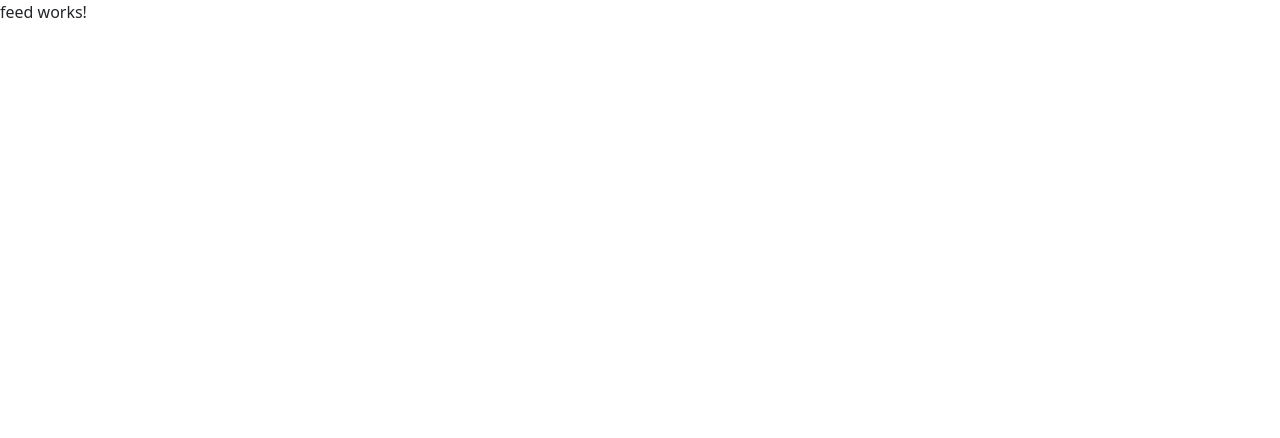
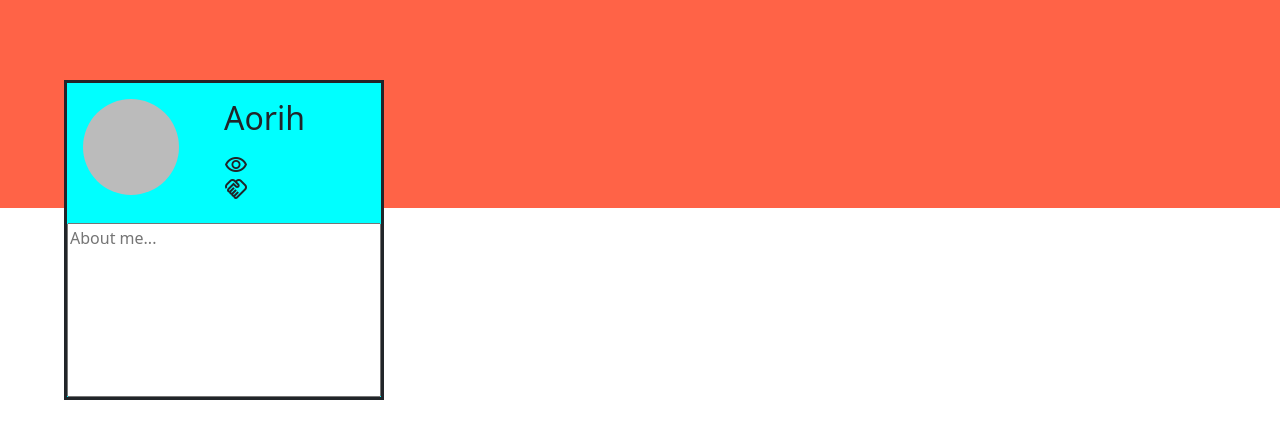
Before and after one commit to Aorih/feep, an Angular app: page /feed in a window 1280 px wide. Shown: the top 438 px of the page. Built offline with nearby package versions, Linux system fonts and the light colour scheme.

Commit message:
feat: added banner and cardProfile component

```diff
--- a/src/app/feed/feed.component.css
+++ b/src/app/feed/feed.component.css
@@ -0,0 +1,11 @@
+textarea{
+    margin: 0;
+    padding: 0;
+}
+
+.banner{
+    width: 100%;
+    height: 13rem;
+    background-color: tomato;
+    z-index: -1;
+}
--- a/src/app/feed/feed.component.html
+++ b/src/app/feed/feed.component.html
@@ -1 +1,2 @@
-<p>feed works!</p>
+<div class="banner fixed-top"></div>
+<app-profile-card></app-profile-card>
--- a/src/app/feed/feed.module.ts
+++ b/src/app/feed/feed.module.ts
@@ -3,11 +3,13 @@ import { CommonModule } from '@angular/common';
 
 import { FeedRoutingModule } from './feed-routing.module';
 import { FeedComponent } from './feed.component';
+import { ProfileCardComponent } from './profile-card/profile-card.component';
 
 
 @NgModule({
   declarations: [
-    FeedComponent
+    FeedComponent,
+    ProfileCardComponent
   ],
   imports: [
     CommonModule,
--- /dev/null
+++ b/src/app/feed/profile-card/profile-card.component.css
@@ -0,0 +1,48 @@
+.pCard{
+    display: grid;
+    grid-template-columns: 1;
+    grid-template-rows: repeat(2, 1fr);
+    position: fixed;
+    top: 10%;
+    left: 5%;
+    height: 20rem;
+    width: 20rem;
+    background-color: aqua;
+    border-style: solid;
+}
+
+.profile{
+    display: grid;
+    grid-template-columns: repeat(2, 1fr);
+    grid-template-rows: 1;
+}
+
+.info{
+    display: grid;
+    grid-template-rows: repeat(2,1fr);
+}
+
+.info .userName{
+    margin-top: 1rem;
+    font-size: 2rem;
+}
+
+.info .counters{
+    display: flex;
+    flex-direction: column;
+}
+
+.description textarea{
+    width: 100%;
+    resize: none;
+    margin-bottom: -6px;
+}
+
+.profile .pic {
+    height: 6rem;
+    width: 6rem;
+    margin: 1rem;
+    background-color: #bbb;
+    border-radius: 50%;
+    display: inline-block;
+  }
--- /dev/null
+++ b/src/app/feed/profile-card/profile-card.component.html
@@ -0,0 +1,22 @@
+<link rel="stylesheet" href="https://fonts.googleapis.com/css2?family=Material+Symbols+Outlined:opsz,wght,FILL,GRAD@48,400,0,0" />
+<link rel="stylesheet" href="https://fonts.googleapis.com/css2?family=Material+Symbols+Outlined:opsz,wght,FILL,GRAD@20..48,100..700,0..1,-50..200" />
+
+<div class="pCard">
+    <div class="profile">
+        <span class="pic"></span>
+        <div class="info">
+            <h3 class="userName">Aorih</h3>
+            <div class="counters">
+                <span class="material-symbols-outlined">
+                    visibility
+                </span>
+                <span class="material-symbols-outlined">
+                    handshake
+                </span>
+            </div>
+        </div>
+    </div>
+    <div class="description">
+        <textarea name="" id="" rows="7" placeholder="About me..."></textarea>
+    </div>
+</div>
--- /dev/null
+++ b/src/app/feed/profile-card/profile-card.component.ts
@@ -0,0 +1,15 @@
+import { Component, OnInit } from '@angular/core';
+
+@Component({
+  selector: 'app-profile-card',
+  templateUrl: './profile-card.component.html',
+  styleUrls: ['./profile-card.component.css']
+})
+export class ProfileCardComponent implements OnInit {
+
+  constructor() { }
+
+  ngOnInit(): void {
+  }
+
+}
```
Also changed, not shown: 1 other file (tests, documents, lock files or other folders).
